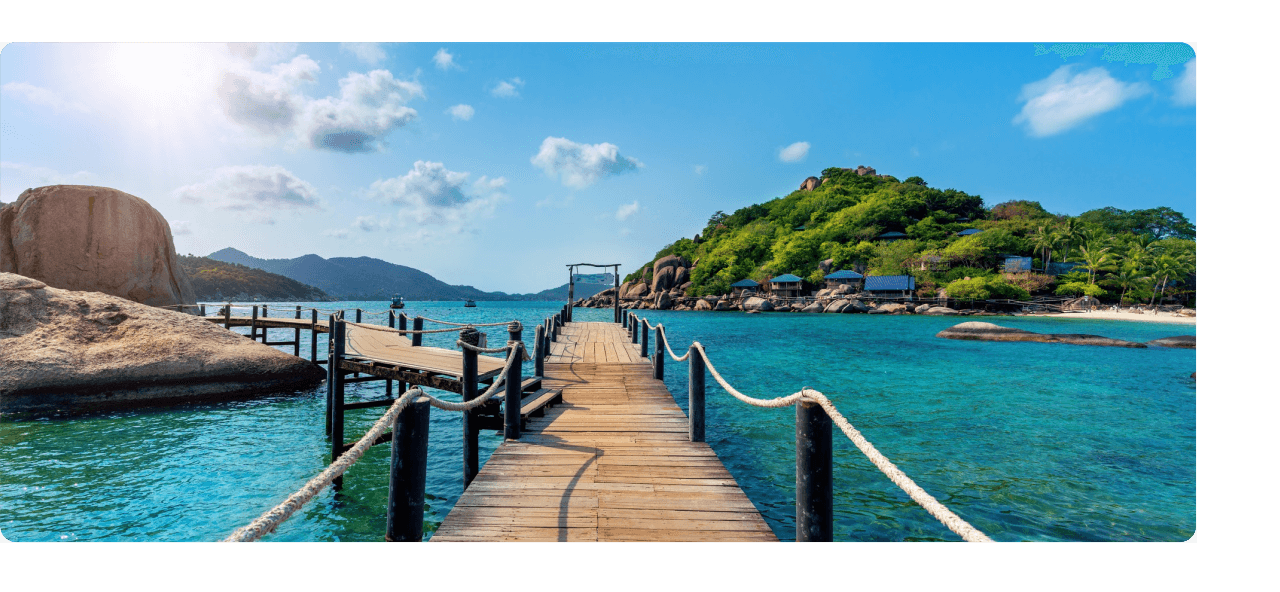
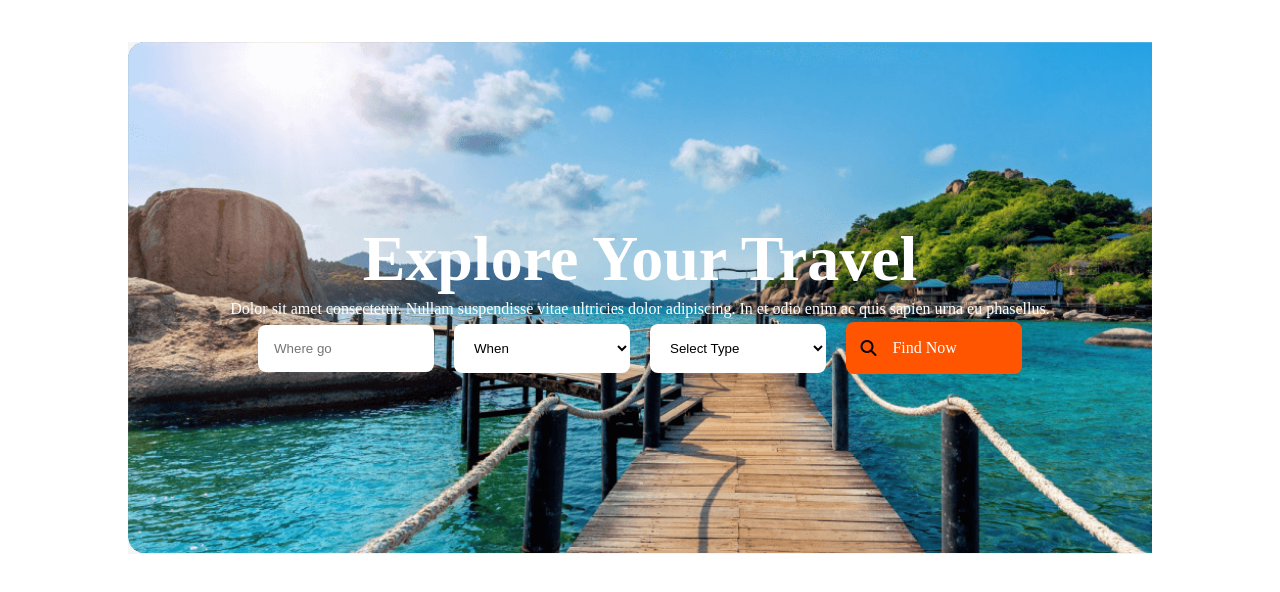
Before and after one commit to Rahman-Saif/Hero-Travel, a plain HTML site: page index.html in a window 1280 px wide. Shown: the part 134-726 px from the top of the page. Drawn offline with Linux system fonts and the light colour scheme.

Commit message:
first image  section done successfully

```diff
--- a/index.html
+++ b/index.html
@@ -4,6 +4,7 @@
     <meta charset="UTF-8">
     <meta name="viewport" content="width=device-width, initial-scale=1.0">
     <title>Document</title>
+    <script src="https://kit.fontawesome.com/60ca35fa0b.js" crossorigin="anonymous"></script>
     <link rel="stylesheet" href="style.css">
 </head>
 <body>
@@ -26,13 +27,32 @@
     </header>
     <main>
         <section class="image-section">
-            <div class="image">
-                <img src="./Images/Group 13 (1) (1).png" alt="">
+            <!-- <div class="image">
+                <img class="img" src="./Images/Group 13 (1) (1).png" alt="">
 
+            </div> -->
+            <div class="image-middleText">
+                <h1>Explore Your Travel</h1>
+                <p>Dolor sit amet consectetur. Nullam suspendisse vitae ultricies dolor adipiscing. In et odio enim ac quis sapien urna eu phasellus.</p>
+                <div class="box-text">
+                    <form action="">
+                        <input type="text" placeholder="Where go">
+                        <select name="" id="">
+                            <option value="">When</option>
+                        </select>
+                        <select name="" id="">
+                            <option value="">Select Type</option>
+                        </select>
+                        <div class="btn">
+                            <i class="fa-solid fa-magnifying-glass"></i>
+                            <p>Find Now</p>
+                        </div>
+                    </form>
+                </div>
             </div>
-            <div class="image-middleText">
+        </section>
+        <section class="popular-section">
 
-            </div>
         </section>
     </main>
 </body>
--- a/style.css
+++ b/style.css
@@ -74,3 +74,75 @@ nav{
     display:flex;
     gap:2.75rem;
 }
+
+main{
+    width:80%;
+    margin:0 auto;
+    /* background-color: red; */
+}
+
+.image-section {
+    width:100%;
+    height:32rem;
+    background: url("./Images/Group\ 13\ \(1\)\ \(1\).png");
+    background-repeat: no-repeat;
+    background-size: cover;
+    position:relative;
+
+}
+
+.image-middleText {
+    position:absolute;
+    height:100%;
+    /* background-color: red; */
+    width:100%;
+    /* align-items: center; */
+    display:flex;
+    flex-direction: column;
+    justify-content: center;
+    align-items: center;
+}
+.image-middleText h1{
+    color: #FFF;
+        font-family: Mulish;
+        font-size: 4rem;
+        font-style: normal;
+        font-weight: 800;
+        line-height: normal;
+}
+
+.image-middleText p{
+    color: #FFF;
+        text-align: center;
+        font-family: Mulish;
+        font-size: 1rem;
+        font-style: normal;
+        font-weight: 400;
+        line-height: 1.625rem;
+        /* 162.5% */
+}
+
+.box-text input,select{
+    border-radius: 0.5rem;
+        background: #FFF;
+        border:0;
+        padding:1rem;
+        width: 11rem;
+}
+
+.box-text .btn{
+    display:flex;
+    align-items: center;
+    gap:1rem;
+    background: #FF5400;
+    border-radius: 0.5rem;
+    width:11rem;
+    padding:0.9rem;
+    height:3.25rem;
+}
+
+.box-text form{
+    display:flex;
+    align-items: center;
+    gap:1.25rem;
+}
```
